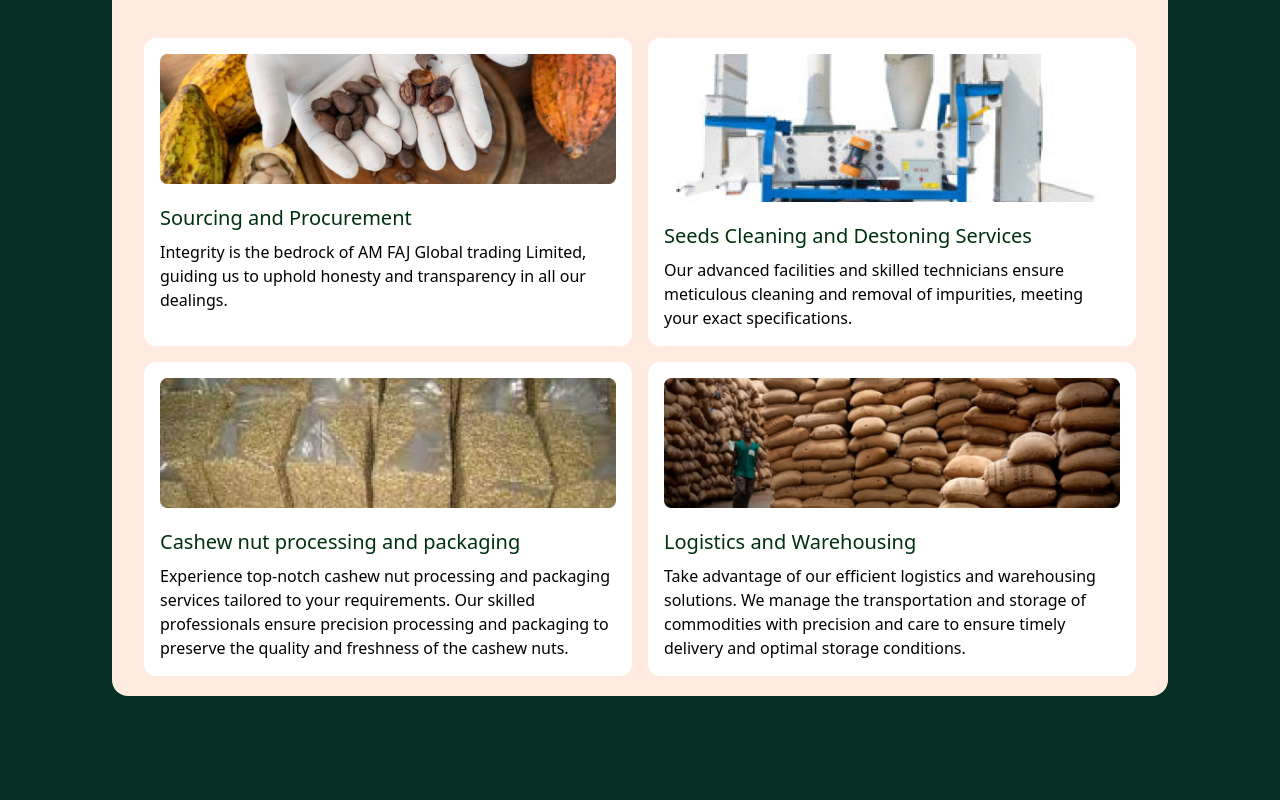
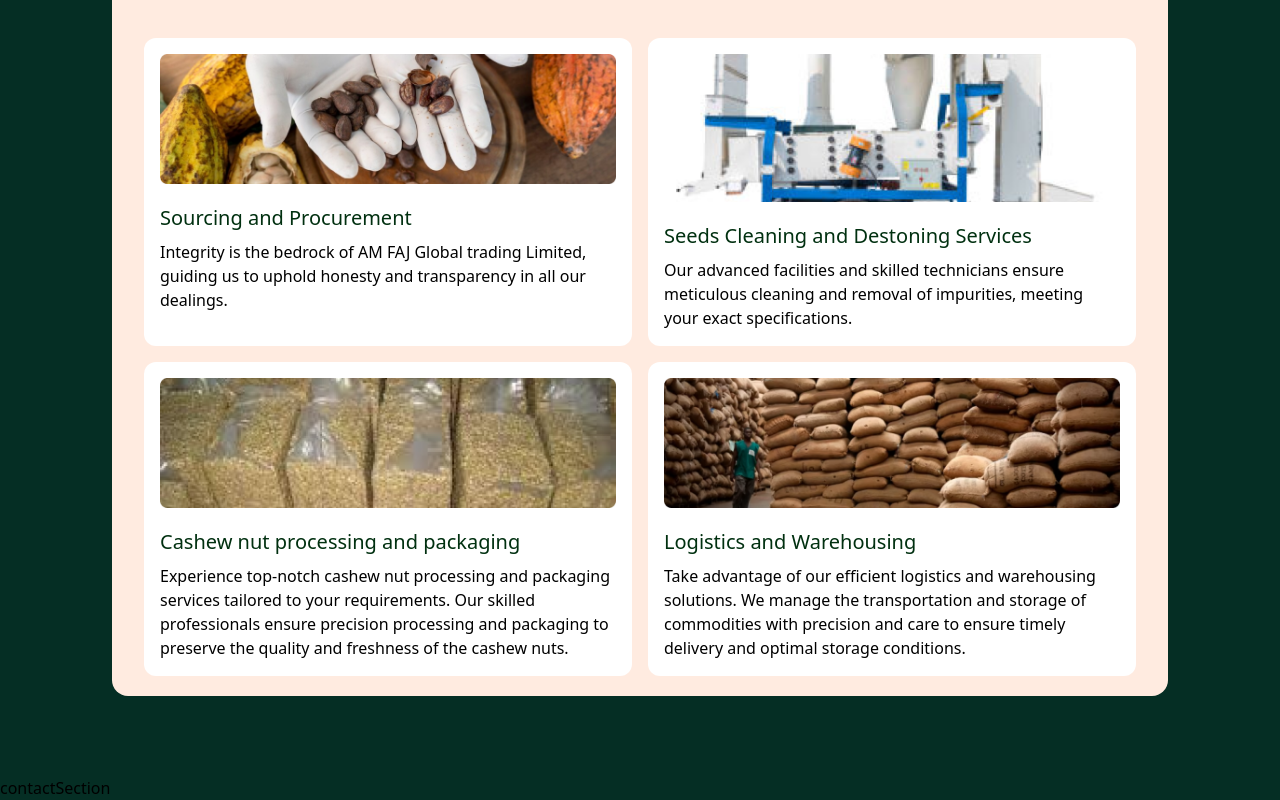
Before and after one commit to Tez-cyber/amfaj, a React (Vite) app: page / in a window 1280 px wide. Shown: the part 3443-4243 px from the top of the page. Before the commit the page ends 4219 px from the top, so only its background shows below. Built offline with nearby package versions, Linux system fonts and the light colour scheme.

Commit message:
Added contact section

```diff
--- a/src/App.jsx
+++ b/src/App.jsx
@@ -1,3 +1,4 @@
+import { ContactSection } from "./components/contactSection"
 import { ExcellenceSection } from "./components/excellenceSection"
 import { HeroSection } from "./components/heroSection"
 import { Navbar } from "./components/navbar"
@@ -14,6 +15,7 @@ function App() {
         <ExcellenceSection />
         <ProductSection />
         <ServiceSection />
+        <ContactSection />
       </div>
     </>
   )
--- /dev/null
+++ b/src/components/contactSection.jsx
@@ -0,0 +1,7 @@
+
+
+export const ContactSection = () => {
+  return (
+    <div>contactSection</div>
+  )
+}
```
